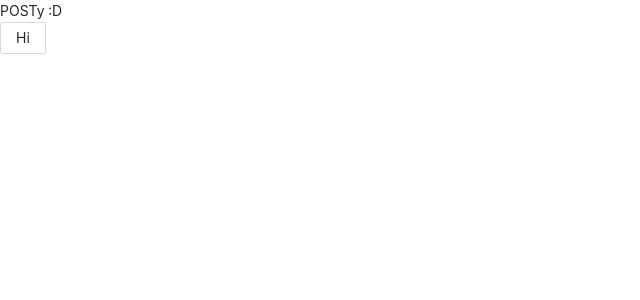
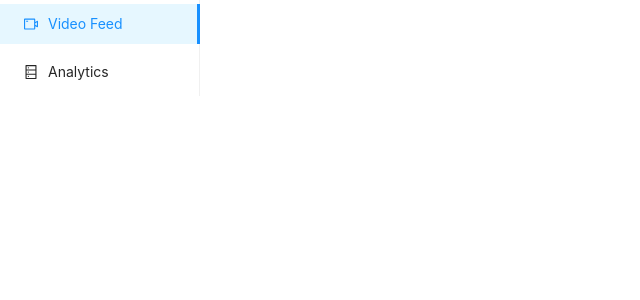
Before and after one commit to JorgeGiovannetti/HackMTY20, a React (Create React App) app: page / in a window 1280 px wide. Shown: the top 300 px of the page, without its empty margins (0-640 px from the left). Built offline with nearby package versions, Linux system fonts and the light colour scheme.

Commit message:
Sidenav + routing

```diff
--- a/package.json
+++ b/package.json
@@ -3,12 +3,15 @@
   "version": "0.1.0",
   "private": true,
   "dependencies": {
+    "@ant-design/icons": "^4.2.2",
     "@testing-library/jest-dom": "^4.2.4",
     "@testing-library/react": "^9.3.2",
     "@testing-library/user-event": "^7.1.2",
     "antd": "^4.6.1",
+    "history": "^5.0.0",
     "react": "^16.13.1",
     "react-dom": "^16.13.1",
+    "react-router-dom": "^5.2.0",
     "react-scripts": "3.4.3"
   },
   "scripts": {
--- a/src/App.js
+++ b/src/App.js
@@ -1,11 +1,10 @@
 import React from "react";
 import { Button } from "antd";
-
+import SideNav from "./common/components/SideNav";
 const App = () => {
 	return (
 		<div>
-			<header>POSTy :D</header>
-			<Button>Hi</Button>
+			<SideNav />
 		</div>
 	);
 };
--- /dev/null
+++ b/src/common/components/SideNav/index.js
@@ -0,0 +1,38 @@
+import React, { Component } from "react";
+import { Menu, Layout } from "antd";
+import { VideoCameraOutlined, DatabaseOutlined } from "@ant-design/icons";
+import { Link, withRouter } from "react-router-dom";
+
+const { Sider } = Layout;
+
+class SideNav extends Component {
+	render() {
+		const {
+			location: { pathname },
+		} = this.props;
+
+		return (
+			<Sider>
+				<div className="logo" />
+				<Menu
+					theme="light"
+					mode="inline"
+					selectedKeys={["/" + pathname.split("/")[1]]}
+				>
+					<Menu.Item key="/">
+						<Link to="/"></Link>
+						<VideoCameraOutlined />
+						<span className="nav-text">Video Feed</span>
+					</Menu.Item>
+					<Menu.Item key="/indicadores">
+						<Link to="/indicadores"></Link>
+						<DatabaseOutlined />
+						<span className="nav-text">Analytics</span>
+					</Menu.Item>
+				</Menu>
+			</Sider>
+		);
+	}
+}
+
+export default withRouter(SideNav);
--- /dev/null
+++ b/src/common/utils/routes/history.js
@@ -0,0 +1,5 @@
+import { createBrowserHistory } from "history";
+
+const history = createBrowserHistory();
+
+export default history;
--- /dev/null
+++ b/src/common/utils/routes/index.js
@@ -0,0 +1,11 @@
+import React from "react";
+import { Switch, Route } from "react-router-dom";
+import App from "../../../App";
+
+const Routes = () => (
+	<Switch>
+		<Route path="/" exact component={App} />
+	</Switch>
+);
+
+export default Routes;
--- a/src/index.js
+++ b/src/index.js
@@ -1,11 +1,15 @@
 import React from "react";
 import ReactDOM from "react-dom";
 import "antd/dist/antd.css";
-import App from "./App";
+import { Router } from "react-router-dom";
+import Routes from "./common/utils/routes";
+import history from "./common/utils/routes/history";
 
 ReactDOM.render(
 	<React.StrictMode>
-		<App />
+		<Router history={history}>
+			<Routes />
+		</Router>
 	</React.StrictMode>,
 	document.getElementById("root")
 );
```
Also changed, not shown: 1 other file (tests, documents, lock files or other folders).
